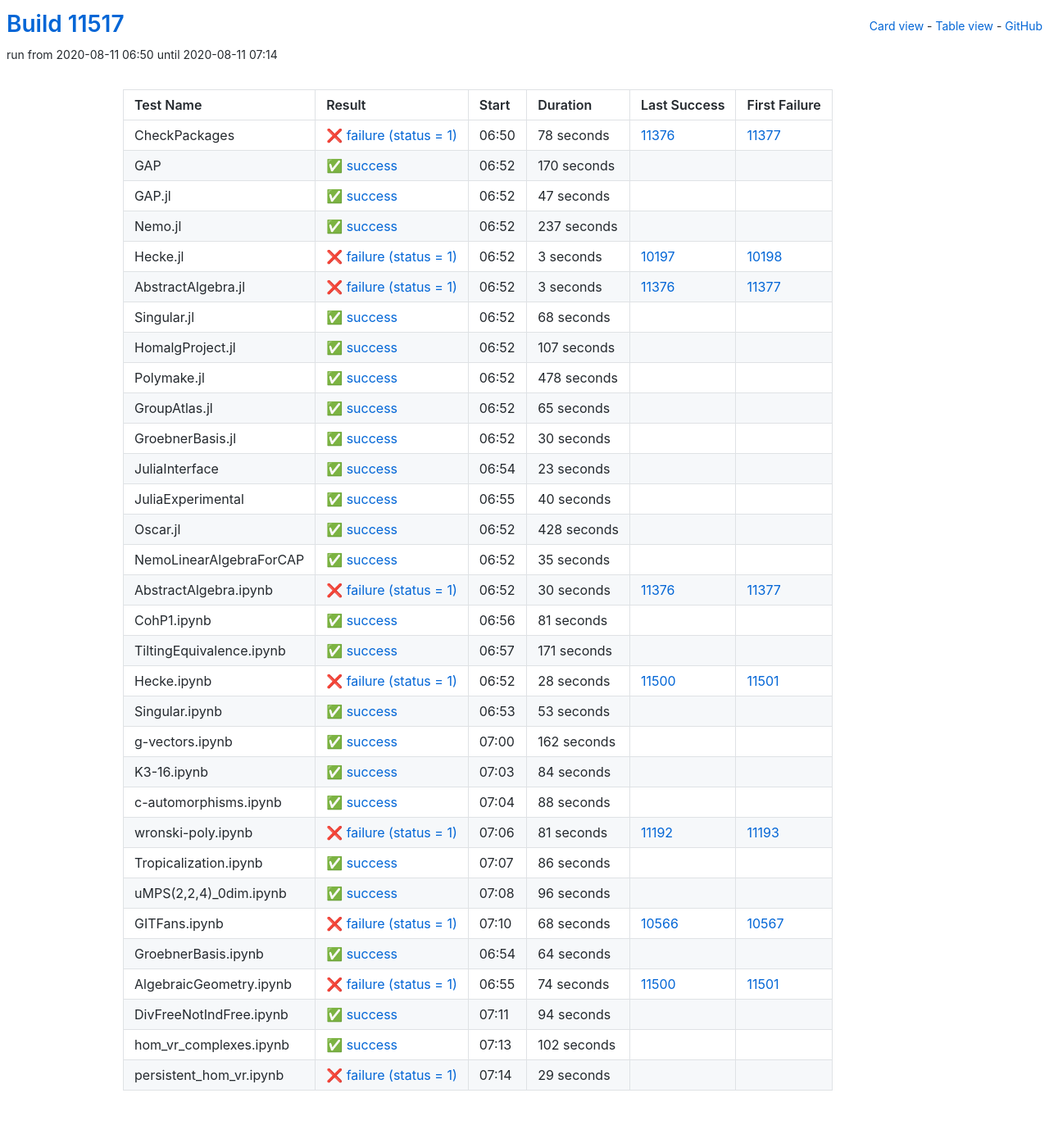
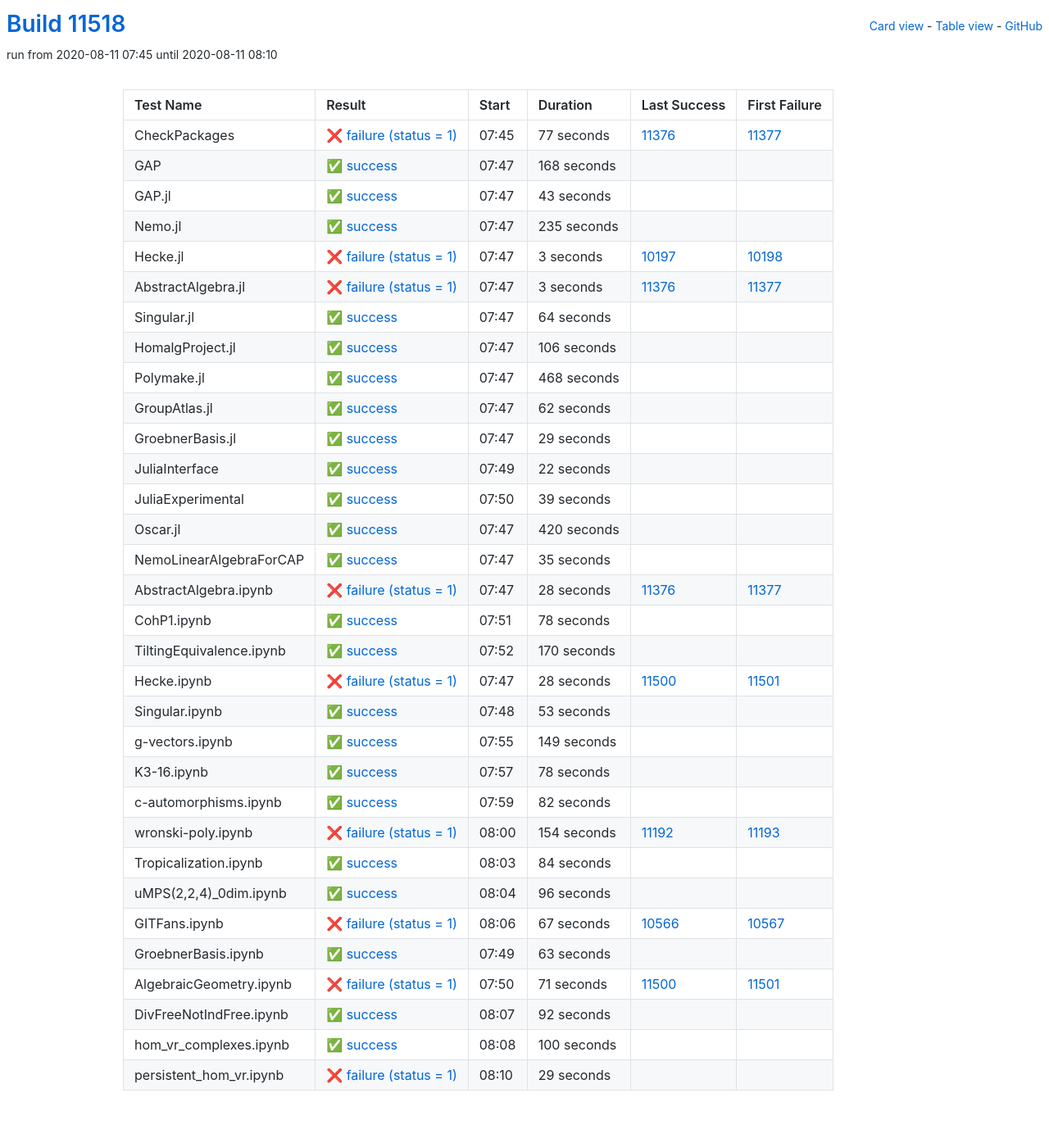
Before and after one commit to oscar-system/oscar-ci-status, a Jekyll site: the page built from table.html, in a window 1280 px wide. Shown: the whole page at 82% size. Built offline with Jekyll 4.4.1, drawn with Linux system fonts in a browser that asks for light colours.

Commit message:
Build #11518

```diff
--- a/_data/ci.yml
+++ b/_data/ci.yml
@@ -1,6 +1,6 @@
 ---
-build: 11517
-build_url: https://oscarci.mathematik.uni-kl.de/job/oscar/11517/
+build: 11518
+build_url: https://oscarci.mathematik.uni-kl.de/job/oscar/11518/
 job: oscar
 organization: oscar-system
 repo: oscar-ci-status
@@ -8,56 +8,56 @@
 tests:
 - name: CheckPackages
   id: checkpackages
-  log: https://oscarci.mathematik.uni-kl.de/job/oscar/11517/artifact/logs/build-11517/CheckPackages.log
-  start: 2020-08-11 06:50
+  log: https://oscarci.mathematik.uni-kl.de/job/oscar/11518/artifact/logs/build-11518/CheckPackages.log
+  start: 2020-08-11 07:45
   success: false
   exitcode: 1
   status: failure
-  duration: 78
+  duration: 77
   last_success: 11376
   last_success_url: https://oscarci.mathematik.uni-kl.de/job/oscar/11376/
   first_failure: 11377
   first_failure_url: https://oscarci.mathematik.uni-kl.de/job/oscar/11377/
 - name: GAP
   id: gap
-  log: https://oscarci.mathematik.uni-kl.de/job/oscar/11517/artifact/logs/build-11517/GAP.log
-  start: 2020-08-11 06:52
+  log: https://oscarci.mathematik.uni-kl.de/job/oscar/11518/artifact/logs/build-11518/GAP.log
+  start: 2020-08-11 07:47
   success: true
   exitcode: 0
   status: success
-  duration: 170
+  duration: 168
   last_success: false
   last_success_url:
   first_failure: false
   first_failure_url:
 - name: GAP.jl
   id: gap-jl
-  log: https://oscarci.mathematik.uni-kl.de/job/oscar/11517/artifact/logs/build-11517/GAP.jl.log
-  start: 2020-08-11 06:52
+  log: https://oscarci.mathematik.uni-kl.de/job/oscar/11518/artifact/logs/build-11518/GAP.jl.log
+  start: 2020-08-11 07:47
   success: true
   exitcode: 0
   status: success
-  duration: 47
+  duration: 43
   last_success: false
   last_success_url:
   first_failure: false
   first_failure_url:
 - name: Nemo.jl
   id: nemo-jl
-  log: https://oscarci.mathematik.uni-kl.de/job/oscar/11517/artifact/logs/build-11517/Nemo.jl.log
-  start: 2020-08-11 06:52
+  log: https://oscarci.mathematik.uni-kl.de/job/oscar/11518/artifact/logs/build-11518/Nemo.jl.log
+  start: 2020-08-11 07:47
   success: true
   exitcode: 0
   status: success
-  duration: 237
+  duration: 235
   last_success: false
   last_success_url:
   first_failure: false
   first_failure_url:
 - name: Hecke.jl
   id: hecke-jl
-  log: https://oscarci.mathematik.uni-kl.de/job/oscar/11517/artifact/logs/build-11517/Hecke.jl.log
-  start: 2020-08-11 06:52
+  log: https://oscarci.mathematik.uni-kl.de/job/oscar/11518/artifact/logs/build-11518/Hecke.jl.log
+  start: 2020-08-11 07:47
   success: false
   exitcode: 1
   status: failure
@@ -68,8 +68,8 @@
   first_failure_url: https://oscarci.mathematik.uni-kl.de/job/oscar/10198/
 - name: AbstractAlgebra.jl
   id: abstractalgebra-jl
-  log: https://oscarci.mathematik.uni-kl.de/job/oscar/11517/artifact/logs/build-11517/AbstractAlgebra.jl.log
-  start: 2020-08-11 06:52
+  log: https://oscarci.mathematik.uni-kl.de/job/oscar/11518/artifact/logs/build-11518/AbstractAlgebra.jl.log
+  start: 2020-08-11 07:47
   success: false
   exitcode: 1
   status: failure
@@ -80,104 +80,104 @@
   first_failure_url: https://oscarci.mathematik.uni-kl.de/job/oscar/11377/
 - name: Singular.jl
   id: singular-jl
-  log: https://oscarci.mathematik.uni-kl.de/job/oscar/11517/artifact/logs/build-11517/Singular.jl.log
-  start: 2020-08-11 06:52
+  log: https://oscarci.mathematik.uni-kl.de/job/oscar/11518/artifact/logs/build-11518/Singular.jl.log
+  start: 2020-08-11 07:47
   success: true
   exitcode: 0
   status: success
-  duration: 68
+  duration: 64
   last_success: false
   last_success_url:
   first_failure: false
   first_failure_url:
 - name: HomalgProject.jl
   id: homalgproject-jl
-  log: https://oscarci.mathematik.uni-kl.de/job/oscar/11517/artifact/logs/build-11517/HomalgProject.jl.log
-  start: 2020-08-11 06:52
+  log: https://oscarci.mathematik.uni-kl.de/job/oscar/11518/artifact/logs/build-11518/HomalgProject.jl.log
+  start: 2020-08-11 07:47
   success: true
   exitcode: 0
   status: success
-  duration: 107
+  duration: 106
   last_success: false
   last_success_url:
   first_failure: false
   first_failure_url:
 - name: Polymake.jl
   id: polymake-jl
-  log: https://oscarci.mathematik.uni-kl.de/job/oscar/11517/artifact/logs/build-11517/Polymake.jl.log
-  start: 2020-08-11 06:52
+  log: https://oscarci.mathematik.uni-kl.de/job/oscar/11518/artifact/logs/build-11518/Polymake.jl.log
+  start: 2020-08-11 07:47
   success: true
   exitcode: 0
   status: success
-  duration: 478
+  duration: 468
   last_success: false
   last_success_url:
   first_failure: false
   first_failure_url:
 - name: GroupAtlas.jl
   id: groupatlas-jl
-  log: https://oscarci.mathematik.uni-kl.de/job/oscar/11517/artifact/logs/build-11517/GroupAtlas.jl.log
-  start: 2020-08-11 06:52
+  log: https://oscarci.mathematik.uni-kl.de/job/oscar/11518/artifact/logs/build-11518/GroupAtlas.jl.log
+  start: 2020-08-11 07:47
   success: true
   exitcode: 0
   status: success
-  duration: 65
+  duration: 62
   last_success: false
   last_success_url:
   first_failure: false
   first_failure_url:
 - name: GroebnerBasis.jl
   id: groebnerbasis-jl
-  log: https://oscarci.mathematik.uni-kl.de/job/oscar/11517/artifact/logs/build-11517/GroebnerBasis.jl.log
-  start: 2020-08-11 06:52
+  log: https://oscarci.mathematik.uni-kl.de/job/oscar/11518/artifact/logs/build-11518/GroebnerBasis.jl.log
+  start: 2020-08-11 07:47
   success: true
   exitcode: 0
   status: success
-  duration: 30
+  duration: 29
   last_success: false
   last_success_url:
   first_failure: false
   first_failure_url:
 - name: JuliaInterface
   id: juliainterface
-  log: https://oscarci.mathematik.uni-kl.de/job/oscar/11517/artifact/logs/build-11517/JuliaInterface.log
-  start: 2020-08-11 06:54
+  log: https://oscarci.mathematik.uni-kl.de/job/oscar/11518/artifact/logs/build-11518/JuliaInterface.log
+  start: 2020-08-11 07:49
   success: true
   exitcode: 0
   status: success
-  duration: 23
+  duration: 22
   last_success: false
   last_success_url:
   first_failure: false
   first_failure_url:
 - name: JuliaExperimental
   id: juliaexperimental
-  log: https://oscarci.mathematik.uni-kl.de/job/oscar/11517/artifact/logs/build-11517/JuliaExperimental.log
-  start: 2020-08-11 06:55
+  log: https://oscarci.mathematik.uni-kl.de/job/oscar/11518/artifact/logs/build-11518/JuliaExperimental.log
+  start: 2020-08-11 07:50
   success: true
   exitcode: 0
   status: success
-  duration: 40
+  duration: 39
   last_success: false
   last_success_url:
   first_failure: false
   first_failure_url:
 - name: Oscar.jl
   id: oscar-jl
-  log: https://oscarci.mathematik.uni-kl.de/job/oscar/11517/artifact/logs/build-11517/Oscar.jl.log
-  start: 2020-08-11 06:52
+  log: https://oscarci.mathematik.uni-kl.de/job/oscar/11518/artifact/logs/build-11518/Oscar.jl.log
+  start: 2020-08-11 07:47
   success: true
   exitcode: 0
   status: success
-  duration: 428
+  duration: 420
   last_success: false
   last_success_url:
   first_failure: false
   first_failure_url:
 - name: NemoLinearAlgebraForCAP
   id: nemolinearalgebraforcap
-  log: https://oscarci.mathematik.uni-kl.de/job/oscar/11517/artifact/logs/build-11517/NemoLinearAlgebraForCAP.log
-  start: 2020-08-11 06:52
+  log: https://oscarci.mathematik.uni-kl.de/job/oscar/11518/artifact/logs/build-11518/NemoLinearAlgebraForCAP.log
+  start: 2020-08-11 07:47
   success: true
   exitcode: 0
   status: success
@@ -188,44 +188,44 @@
   first_failure_url:
 - name: AbstractAlgebra.ipynb
   id: abstractalgebra-ipynb
-  log: https://oscarci.mathematik.uni-kl.de/job/oscar/11517/artifact/logs/build-11517/AbstractAlgebra.ipynb.log
-  start: 2020-08-11 06:52
+  log: https://oscarci.mathematik.uni-kl.de/job/oscar/11518/artifact/logs/build-11518/AbstractAlgebra.ipynb.log
+  start: 2020-08-11 07:47
   success: false
   exitcode: 1
   status: failure
-  duration: 30
+  duration: 28
   last_success: 11376
   last_success_url: https://oscarci.mathematik.uni-kl.de/job/oscar/11376/
   first_failure: 11377
   first_failure_url: https://oscarci.mathematik.uni-kl.de/job/oscar/11377/
 - name: CohP1.ipynb
   id: cohp1-ipynb
-  log: https://oscarci.mathematik.uni-kl.de/job/oscar/11517/artifact/logs/build-11517/CohP1.ipynb.log
-  start: 2020-08-11 06:56
+  log: https://oscarci.mathematik.uni-kl.de/job/oscar/11518/artifact/logs/build-11518/CohP1.ipynb.log
+  start: 2020-08-11 07:51
   success: true
   exitcode: 0
   status: success
-  duration: 81
+  duration: 78
   last_success: false
   last_success_url:
   first_failure: false
   first_failure_url:
 - name: TiltingEquivalence.ipynb
   id: tiltingequivalence-ipynb
-  log: https://oscarci.mathematik.uni-kl.de/job/oscar/11517/artifact/logs/build-11517/TiltingEquivalence.ipynb.log
-  start: 2020-08-11 06:57
+  log: https://oscarci.mathematik.uni-kl.de/job/oscar/11518/artifact/logs/build-11518/TiltingEquivalence.ipynb.log
+  start: 2020-08-11 07:52
   success: true
   exitcode: 0
   status: success
-  duration: 171
+  duration: 170
   last_success: false
   last_success_url:
   first_failure: false
   first_failure_url:
 - name: Hecke.ipynb
   id: hecke-ipynb
-  log: https://oscarci.mathematik.uni-kl.de/job/oscar/11517/artifact/logs/build-11517/Hecke.ipynb.log
-  start: 2020-08-11 06:52
+  log: https://oscarci.mathematik.uni-kl.de/job/oscar/11518/artifact/logs/build-11518/Hecke.ipynb.log
+  start: 2020-08-11 07:47
   success: false
   exitcode: 1
   status: failure
@@ -236,8 +236,8 @@
   first_failure_url: https://oscarci.mathematik.uni-kl.de/job/oscar/11501/
 - name: Singular.ipynb
   id: singular-ipynb
-  log: https://oscarci.mathematik.uni-kl.de/job/oscar/11517/artifact/logs/build-11517/Singular.ipynb.log
-  start: 2020-08-11 06:53
+  log: https://oscarci.mathematik.uni-kl.de/job/oscar/11518/artifact/logs/build-11518/Singular.ipynb.log
+  start: 2020-08-11 07:48
   success: true
   exitcode: 0
   status: success
@@ -248,20 +248,56 @@
   first_failure_url:
 - name: g-vectors.ipynb
   id: g-vectors-ipynb
-  log: https://oscarci.mathematik.uni-kl.de/job/oscar/11517/artifact/logs/build-11517/g-vectors.ipynb.log
-  start: 2020-08-11 07:00
+  log: https://oscarci.mathematik.uni-kl.de/job/oscar/11518/artifact/logs/build-11518/g-vectors.ipynb.log
+  start: 2020-08-11 07:55
   success: true
   exitcode: 0
   status: success
-  duration: 162
+  duration: 149
   last_success: false
   last_success_url:
   first_failure: false
   first_failure_url:
 - name: K3-16.ipynb
   id: k3-16-ipynb
-  log: https://oscarci.mathematik.uni-kl.de/job/oscar/11517/artifact/logs/build-11517/K3-16.ipynb.log
-  start: 2020-08-11 07:03
+  log: https://oscarci.mathematik.uni-kl.de/job/oscar/11518/artifact/logs/build-11518/K3-16.ipynb.log
+  start: 2020-08-11 07:57
+  success: true
+  exitcode: 0
+  status: success
+  duration: 78
+  last_success: false
+  last_success_url:
+  first_failure: false
+  first_failure_url:
+- name: c-automorphisms.ipynb
+  id: c-automorphisms-ipynb
+  log: https://oscarci.mathematik.uni-kl.de/job/oscar/11518/artifact/logs/build-11518/c-automorphisms.ipynb.log
+  start: 2020-08-11 07:59
+  success: true
+  exitcode: 0
+  status: success
+  duration: 82
+  last_success: false
+  last_success_url:
+  first_failure: false
+  first_failure_url:
+- name: wronski-poly.ipynb
+  id: wronski-poly-ipynb
+  log: https://oscarci.mathematik.uni-kl.de/job/oscar/11518/artifact/logs/build-11518/wronski-poly.ipynb.log
+  start: 2020-08-11 08:00
+  success: false
+  exitcode: 1
+  status: failure
+  duration: 154
+  last_success: 11192
+  last_success_url: https://oscarci.mathematik.uni-kl.de/job/oscar/11192/
+  first_failure: 11193
+  first_failure_url: https://oscarci.mathematik.uni-kl.de/job/oscar/11193/
+- name: Tropicalization.ipynb
+  id: tropicalization-ipynb
+  log: https://oscarci.mathematik.uni-kl.de/job/oscar/11518/artifact/logs/build-11518/Tropicalization.ipynb.log
+  start: 2020-08-11 08:03
   success: true
   exitcode: 0
   status: success
@@ -270,46 +306,10 @@
   last_success_url:
   first_failure: false
   first_failure_url:
-- name: c-automorphisms.ipynb
-  id: c-automorphisms-ipynb
-  log: https://oscarci.mathematik.uni-kl.de/job/oscar/11517/artifact/logs/build-11517/c-automorphisms.ipynb.log
-  start: 2020-08-11 07:04
-  success: true
-  exitcode: 0
-  status: success
-  duration: 88
-  last_success: false
-  last_success_url:
-  first_failure: false
-  first_failure_url:
-- name: wronski-poly.ipynb
-  id: wronski-poly-ipynb
-  log: https://oscarci.mathematik.uni-kl.de/job/oscar/11517/artifact/logs/build-11517/wronski-poly.ipynb.log
-  start: 2020-08-11 07:06
-  success: false
-  exitcode: 1
-  status: failure
-  duration: 81
-  last_success: 11192
-  last_success_url: https://oscarci.mathematik.uni-kl.de/job/oscar/11192/
-  first_failure: 11193
-  first_failure_url: https://oscarci.mathematik.uni-kl.de/job/oscar/11193/
-- name: Tropicalization.ipynb
-  id: tropicalization-ipynb
-  log: https://oscarci.mathematik.uni-kl.de/job/oscar/11517/artifact/logs/build-11517/Tropicalization.ipynb.log
-  start: 2020-08-11 07:07
-  success: true
-  exitcode: 0
-  status: success
-  duration: 86
-  last_success: false
-  last_success_url:
-  first_failure: false
-  first_failure_url:
 - name: uMPS(2,2,4)_0dim.ipynb
   id: umps-2-2-4-0dim-ipynb
-  log: https://oscarci.mathematik.uni-kl.de/job/oscar/11517/artifact/logs/build-11517/uMPS-2-2-4-_0dim.ipynb.log
-  start: 2020-08-11 07:08
+  log: https://oscarci.mathematik.uni-kl.de/job/oscar/11518/artifact/logs/build-11518/uMPS-2-2-4-_0dim.ipynb.log
+  start: 2020-08-11 08:04
   success: true
   exitcode: 0
   status: success
@@ -320,68 +320,68 @@
   first_failure_url:
 - name: GITFans.ipynb
   id: gitfans-ipynb
-  log: https://oscarci.mathematik.uni-kl.de/job/oscar/11517/artifact/logs/build-11517/GITFans.ipynb.log
-  start: 2020-08-11 07:10
+  log: https://oscarci.mathematik.uni-kl.de/job/oscar/11518/artifact/logs/build-11518/GITFans.ipynb.log
+  start: 2020-08-11 08:06
   success: false
   exitcode: 1
   status: failure
-  duration: 68
+  duration: 67
   last_success: 10566
   last_success_url: https://oscarci.mathematik.uni-kl.de/job/oscar/10566/
   first_failure: 10567
   first_failure_url: https://oscarci.mathematik.uni-kl.de/job/oscar/10567/
 - name: GroebnerBasis.ipynb
   id: groebnerbasis-ipynb
-  log: https://oscarci.mathematik.uni-kl.de/job/oscar/11517/artifact/logs/build-11517/GroebnerBasis.ipynb.log
-  start: 2020-08-11 06:54
+  log: https://oscarci.mathematik.uni-kl.de/job/oscar/11518/artifact/logs/build-11518/GroebnerBasis.ipynb.log
+  start: 2020-08-11 07:49
   success: true
   exitcode: 0
   status: success
-  duration: 64
+  duration: 63
   last_success: false
   last_success_url:
   first_failure: false
   first_failure_url:
 - name: AlgebraicGeometry.ipynb
   id: algebraicgeometry-ipynb
-  log: https://oscarci.mathematik.uni-kl.de/job/oscar/11517/artifact/logs/build-11517/AlgebraicGeometry.ipynb.log
-  start: 2020-08-11 06:55
+  log: https://oscarci.mathematik.uni-kl.de/job/oscar/11518/artifact/logs/build-11518/AlgebraicGeometry.ipynb.log
+  start: 2020-08-11 07:50
   success: false
   exitcode: 1
   status: failure
-  duration: 74
+  duration: 71
   last_success: 11500
   last_success_url: https://oscarci.mathematik.uni-kl.de/job/oscar/11500/
   first_failure: 11501
   first_failure_url: https://oscarci.mathematik.uni-kl.de/job/oscar/11501/
 - name: DivFreeNotIndFree.ipynb
   id: divfreenotindfree-ipynb
-  log: https://oscarci.mathematik.uni-kl.de/job/oscar/11517/artifact/logs/build-11517/DivFreeNotIndFree.ipynb.log
-  start: 2020-08-11 07:11
+  log: https://oscarci.mathematik.uni-kl.de/job/oscar/11518/artifact/logs/build-11518/DivFreeNotIndFree.ipynb.log
+  start: 2020-08-11 08:07
   success: true
   exitcode: 0
   status: success
-  duration: 94
+  duration: 92
   last_success: false
   last_success_url:
   first_failure: false
   first_failure_url:
 - name: hom_vr_complexes.ipynb
   id: hom-vr-complexes-ipynb
-  log: https://oscarci.mathematik.uni-kl.de/job/oscar/11517/artifact/logs/build-11517/hom_vr_complexes.ipynb.log
-  start: 2020-08-11 07:13
+  log: https://oscarci.mathematik.uni-kl.de/job/oscar/11518/artifact/logs/build-11518/hom_vr_complexes.ipynb.log
+  start: 2020-08-11 08:08
   success: true
   exitcode: 0
   status: success
-  duration: 102
+  duration: 100
   last_success: false
   last_success_url:
   first_failure: false
   first_failure_url:
 - name: persistent_hom_vr.ipynb
   id: persistent-hom-vr-ipynb
-  log: https://oscarci.mathematik.uni-kl.de/job/oscar/11517/artifact/logs/build-11517/persistent_hom_vr.ipynb.log
-  start: 2020-08-11 07:14
+  log: https://oscarci.mathematik.uni-kl.de/job/oscar/11518/artifact/logs/build-11518/persistent_hom_vr.ipynb.log
+  start: 2020-08-11 08:10
   success: false
   exitcode: 1
   status: failure
```
Also changed, not shown: README.md.
